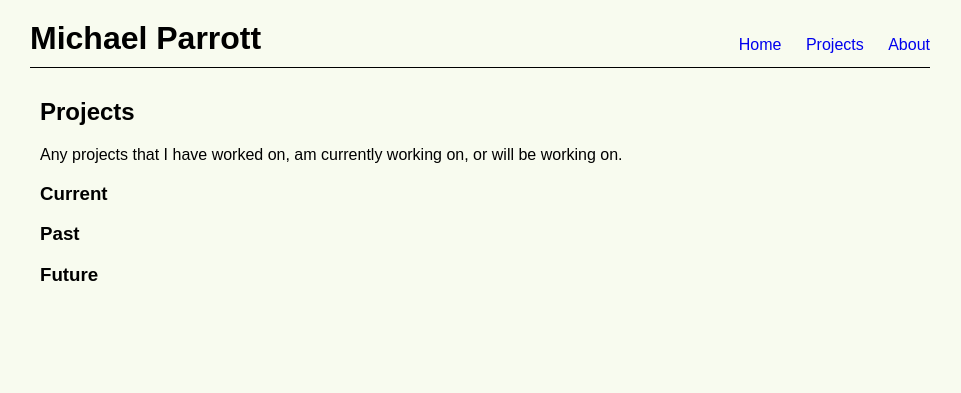
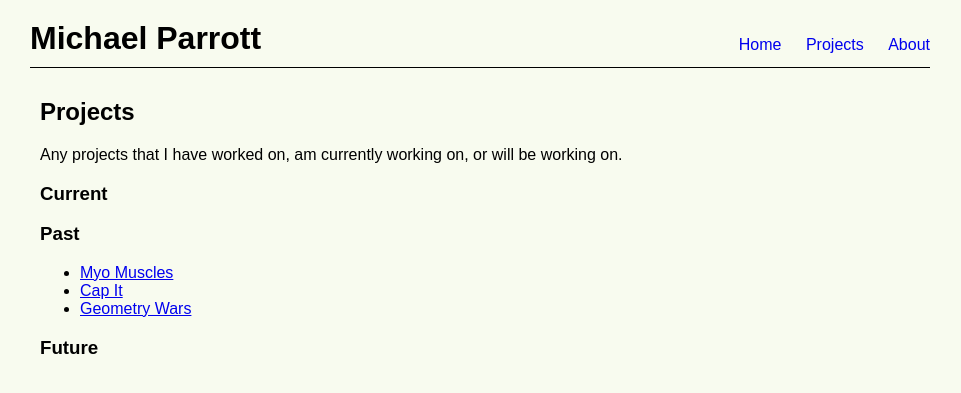
Before and after one commit to mjparrott/mjparrott.github.io, a Jekyll site: the page built from projects/index.html, in a window 1280 px wide. Shown: the top 393 px of the page, without its empty margins (160-1121 px from the left). Built offline with Jekyll 4.4.1, drawn with Linux system fonts in a browser that asks for light colours.

Commit message:
Added some projects

```diff
--- a/_layouts/project.html
+++ b/_layouts/project.html
@@ -6,7 +6,11 @@ type: project
 <section class="project">
   <h2 class="project-title">{{ page.title }}</h2>
 
+  {% if page.github_link %}
+  <a href="{{ page.github_link }}">Github Link</a>
+  {% endif %}
+
   <section class="project-content">
-    {{ content }}
+    {{ page.content }}
   </section>
 </section>
--- /dev/null
+++ b/projects/capit/index.html
@@ -0,0 +1,5 @@
+---
+title: Cap It
+layout: project
+github_link: https://github.com/mjparrott/Cap-It
+---
--- /dev/null
+++ b/projects/geometrywars/index.html
@@ -0,0 +1,5 @@
+---
+title: Geometry Wars
+layout: project
+github_link: https://github.com/mjparrott/GeometryWars
+---
--- a/projects/index.html
+++ b/projects/index.html
@@ -11,4 +11,10 @@ layout: default
 
 <h3>Past</h3>
 
+<ul>
+  <li><a href="/projects/myomuscles">Myo Muscles</a></li>
+  <li><a href="/projects/capit">Cap It</a></li>
+  <li><a href="/projects/geometrywars">Geometry Wars</a></li>
+</ul>
+
 <h3>Future</h3>
--- /dev/null
+++ b/projects/myomuscles/index.html
@@ -0,0 +1,5 @@
+---
+title: Myo Muscles
+layout: project
+github_link: https://github.com/mjparrott/myo-muscles
+---
```
